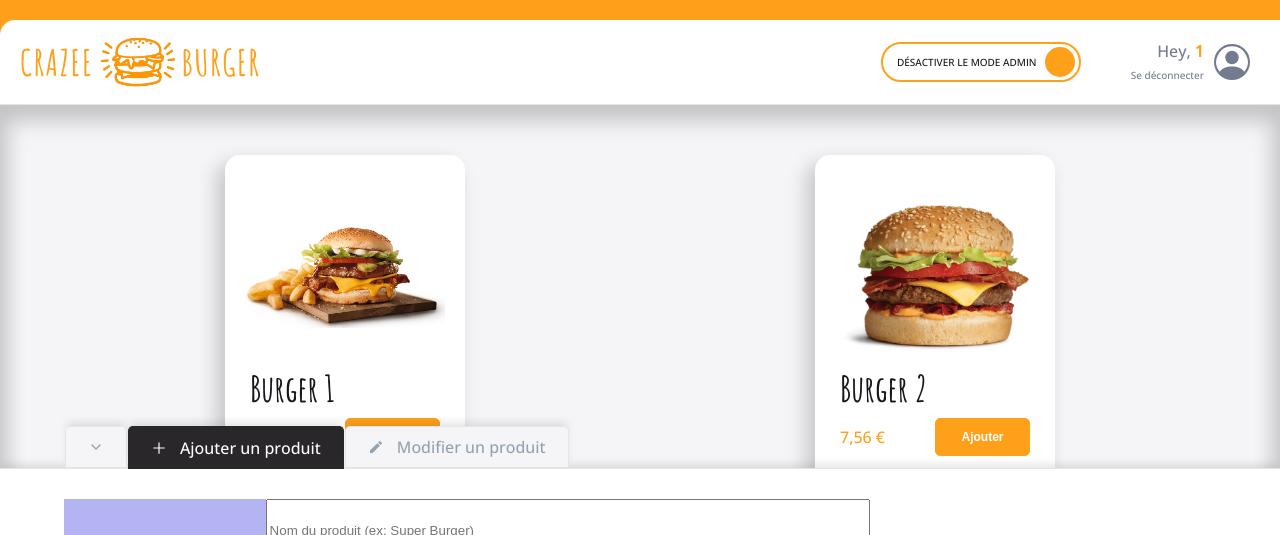
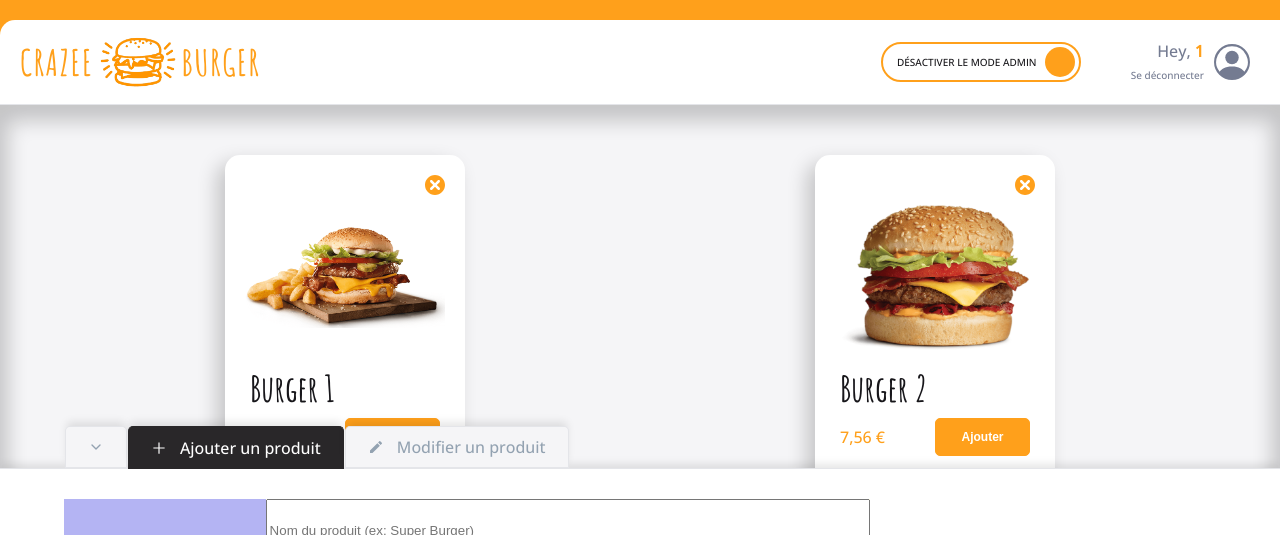
Before and after one commit to D-Luffytaro/crazee-burger, a React (Vite) app in the folder crazy-bg/: page /order/1 in a window 1280 px wide. Shown: the top 535 px of the page. Built offline with nearby package versions, Linux system fonts and the light colour scheme; the HTML template or start-up script is replaced by a standard one.

Commit message:
🚧 F08: CARD > Add deleteButton (and style)

```diff
--- a/crazy-bg/src/components/pages/order/Main/Admin/Admin.jsx
+++ b/crazy-bg/src/components/pages/order/Main/Admin/Admin.jsx
@@ -17,6 +17,7 @@ export default function Admin() {
 
 const AdminStyled = styled.div`
   position: absolute;
+  z-index: 2;
   left: 0;
   right: 0;
   bottom: 0;
--- a/crazy-bg/src/components/pages/order/Main/Product.jsx
+++ b/crazy-bg/src/components/pages/order/Main/Product.jsx
@@ -1,10 +1,14 @@
 import styled from "styled-components";
 import { theme } from "../../../../theme";
 import PrimaryButton from "../../../reusable-ui/PrimaryButton";
+import { TiDelete } from "react-icons/ti";
 
 export default function Product({ title, imageSource, leftDescription }) {
   return (
     <ProductStyled className="produit">
+      <button className="delete-button">
+        <TiDelete className="icon" />
+      </button>
       <div className="image">
         <img src={imageSource} alt={title} />
       </div>
@@ -31,6 +35,30 @@ const ProductStyled = styled.div`
   padding-bottom: 10px;
   box-shadow: ${theme.shadows.medium};
   border-radius: ${theme.borderRadius.extraRound};
+  position: relative;
+
+  .delete-button {
+    width: 30px;
+    height: 30px;
+    top: 15px;
+    right: 15px;
+    cursor: pointer;
+    position: absolute;
+    border: none;
+    background: none;
+    padding: 0;
+    z-index: 2;
+    color: #ffa01b;
+
+    .icon {
+      width: 100%;
+      height: 100%;
+    }
+
+    :hover {
+      color: #e25549;
+    }
+  }
 
   .image {
     width: 100%;
```
